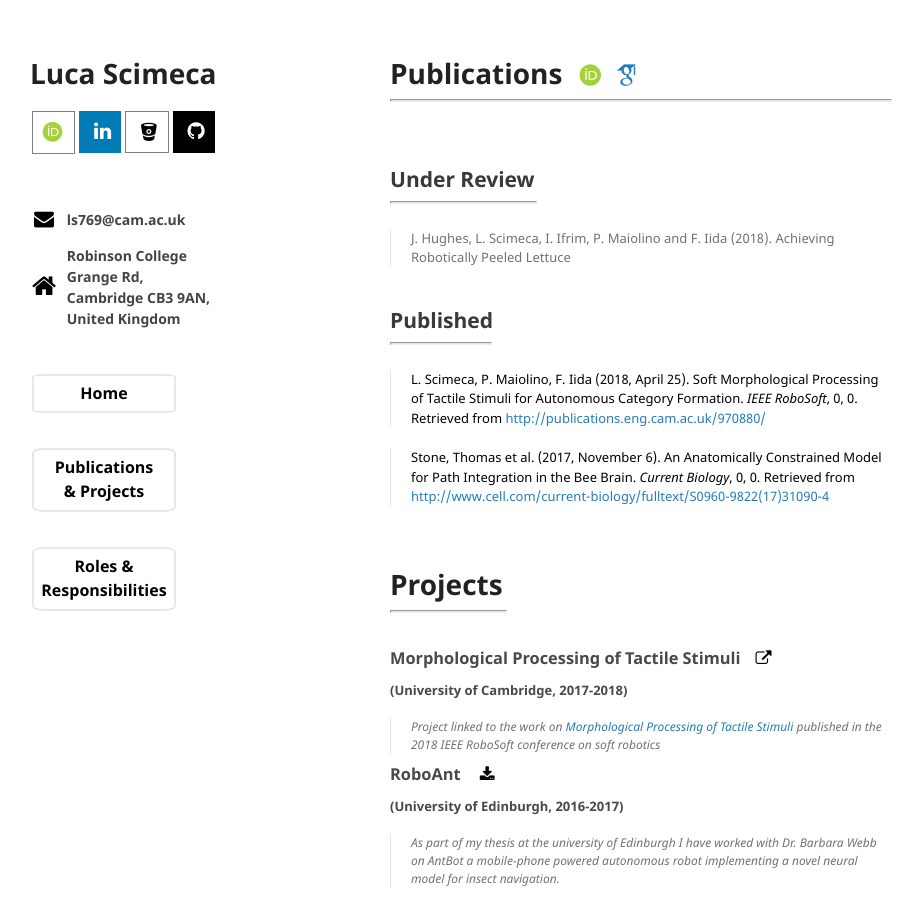
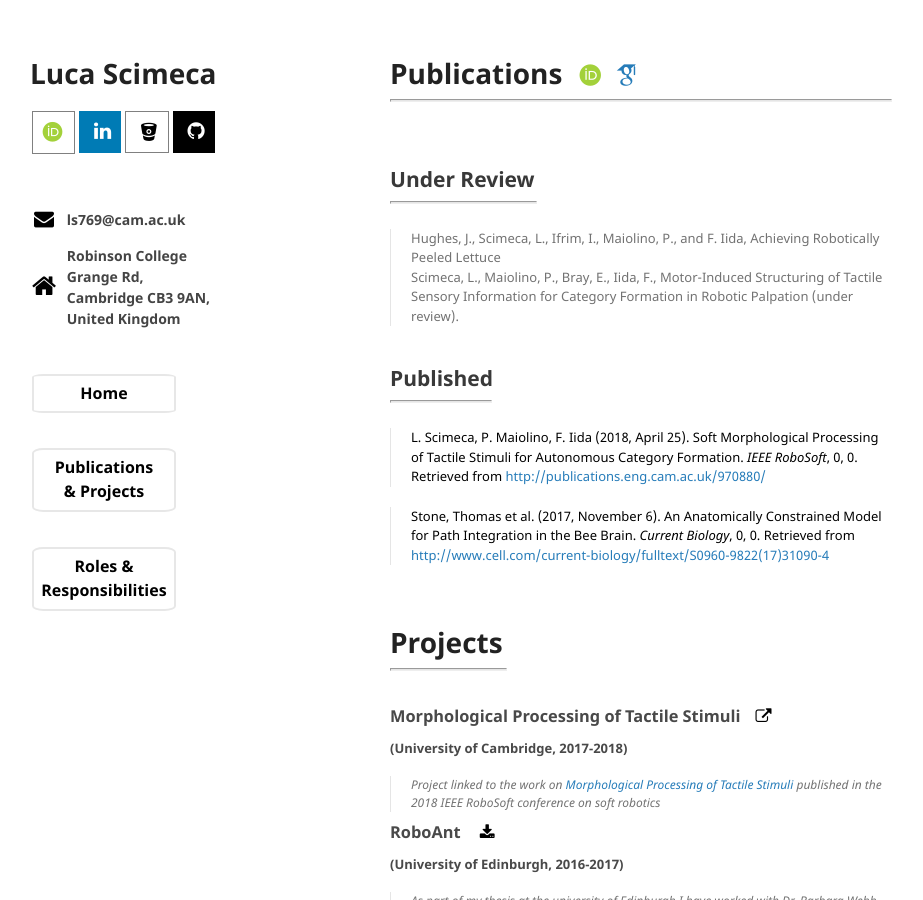
Before and after one commit to lucascimeca/lucascimeca.github.io, a Jekyll site: the page built from publications.md, in a window 1280 px wide and 900 px high. Shown: the whole window, without its empty margins (180-1103 px from the left). Built offline with Jekyll 4.4.1, drawn with Linux system fonts in a browser that asks for light colours; nearby versions of some CDN libraries; some web fonts are replaced; the repository's description, which GitHub fills in, is left out; our own code applies the rules of GitHub Pages for plain Markdown files.

Commit message:
Update publications.md

```diff
--- a/publications.md
+++ b/publications.md
@@ -10,7 +10,9 @@ layout: default
 ## [](#review) Under Review
 <hr style="width: 145px">
 
-> <div style="font-size: 13px"> J. Hughes, L. Scimeca, I. Ifrim,  P. Maiolino and F. Iida (2018). Achieving Robotically Peeled Lettuce</div>
+> <div style="font-size: 13px"> Hughes, J., Scimeca, L., Ifrim, I., Maiolino, P., and F. Iida, Achieving Robotically Peeled Lettuce</div>
+
+> <div style="font-size: 13px"> Scimeca, L., Maiolino, P., Bray, E., Iida, F., Motor-Induced Structuring of Tactile Sensory Information for Category Formation in Robotic Palpation (under review).</div>
 
 <br/>
 
```
